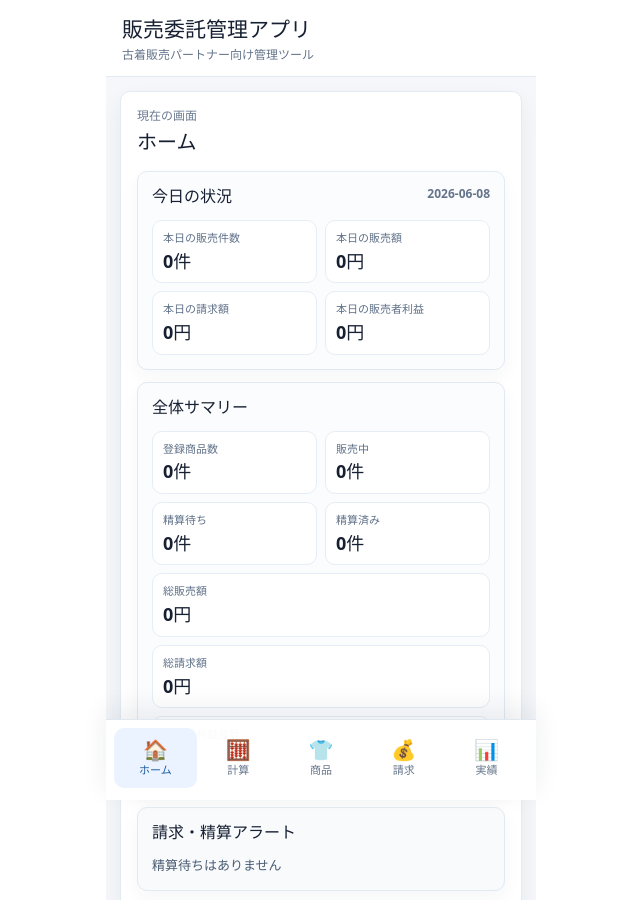
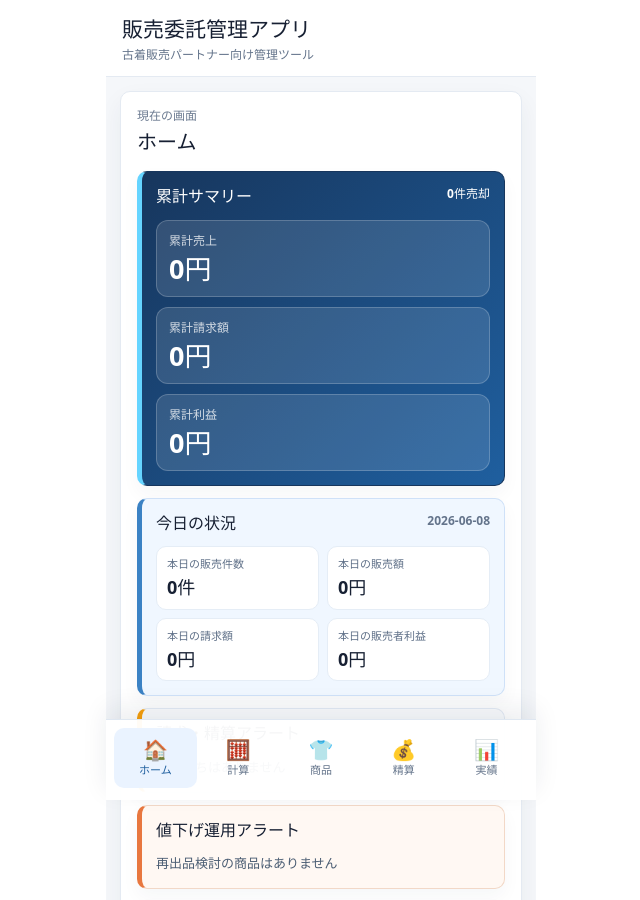
Before and after one commit to k-r-base425/partners----, a React (Vite) app: page / in a window 1280 px wide. Shown: the top 900 px of the page, without its empty margins (319-959 px from the left). Built offline with nearby package versions, Linux system fonts and the light colour scheme.

Commit message:
ホーム画面改善とユーザーネーム削除と売却登録UI修正

```diff
--- a/src/App.css
+++ b/src/App.css
@@ -136,6 +136,7 @@
 .dashboard-section-card {
   background: #fbfcfe;
   border: 1px solid #e1e9f3;
+  border-left: 5px solid #c7d7ea;
   border-radius: 10px;
   box-shadow: 0 8px 18px rgba(29, 43, 64, 0.04);
   display: grid;
@@ -143,6 +144,34 @@
   max-width: 100%;
   min-width: 0;
   padding: 14px;
+}
+
+.cumulative-summary-card {
+  background: linear-gradient(135deg, #17365d, #1f5f9f);
+  border-color: #17365d;
+  border-left-color: #65d4ff;
+  color: #ffffff;
+}
+
+.today-summary-card {
+  background: #f0f7ff;
+  border-color: #cfe1f8;
+  border-left-color: #3b82c4;
+}
+
+.settlement-alert-card {
+  border-left-color: #f59e0b;
+}
+
+.relist-alert-card {
+  background: #fff8f3;
+  border-color: #f2d8c7;
+  border-left-color: #e8773f;
+}
+
+.recent-sales-card {
+  background: #ffffff;
+  border-left-color: #94a3b8;
 }
 
 .dashboard-section-heading {
@@ -159,6 +188,40 @@
   font-weight: 900;
   line-height: 1.35;
   margin: 0;
+}
+
+.cumulative-summary-card .dashboard-section-heading h3,
+.cumulative-summary-card .dashboard-section-heading span {
+  color: #ffffff;
+}
+
+.cumulative-total-list {
+  display: grid;
+  gap: 10px;
+}
+
+.cumulative-total-list article {
+  background: rgba(255, 255, 255, 0.12);
+  border: 1px solid rgba(255, 255, 255, 0.2);
+  border-radius: 12px;
+  display: grid;
+  gap: 5px;
+  padding: 12px;
+}
+
+.cumulative-total-list span {
+  color: rgba(255, 255, 255, 0.78);
+  font-size: 12px;
+  font-weight: 900;
+  line-height: 1.35;
+}
+
+.cumulative-total-list strong {
+  color: #ffffff;
+  font-size: 27px;
+  font-weight: 900;
+  line-height: 1.1;
+  overflow-wrap: anywhere;
 }
 
 .dashboard-section-heading span {
@@ -365,7 +428,7 @@
 .feature-card-grid {
   display: grid;
   gap: 10px;
-  grid-template-columns: 1fr;
+  grid-template-columns: repeat(2, minmax(0, 1fr));
 }
 
 .quick-action-card {
@@ -378,15 +441,15 @@
   display: flex;
   flex-direction: column;
   gap: 4px;
-  min-height: 64px;
-  padding: 14px;
+  min-height: 76px;
+  padding: 12px;
   text-align: left;
   touch-action: manipulation;
   width: 100%;
 }
 
 .quick-action-card span {
-  font-size: 15px;
+  font-size: 14px;
   font-weight: 800;
   line-height: 1.35;
 }
@@ -884,6 +947,18 @@
   color: #17643a;
 }
 
+.product-badge.pending {
+  background: #fff8e7;
+  border-color: #f3dfaa;
+  color: #745b18;
+}
+
+.product-badge.settled {
+  background: #ecfdf5;
+  border-color: #bbebd3;
+  color: #17643a;
+}
+
 .product-title {
   color: #172033;
   font-size: 15px;
@@ -976,6 +1051,57 @@
   padding-top: 12px;
 }
 
+.product-card-cta,
+.product-next-step,
+.sale-complete-message {
+  background: #f8fbff;
+  border: 1px solid #dfe9f5;
+  border-radius: 10px;
+  display: grid;
+  gap: 8px;
+  margin-top: 10px;
+  padding: 10px;
+}
+
+.product-card-cta p,
+.product-next-step span,
+.sale-form-description,
+.sale-form-note,
+.settled-note {
+  color: #64748b;
+  font-size: 12px;
+  font-weight: 800;
+  line-height: 1.5;
+  margin: 0;
+}
+
+.product-next-step {
+  background: #f8fbff;
+  margin: 0;
+}
+
+.product-next-step.pending {
+  background: #fffaf0;
+  border-color: #f3d28e;
+}
+
+.product-next-step.settled {
+  background: #f0fdf7;
+  border-color: #bbebd3;
+}
+
+.product-next-step strong {
+  color: #172033;
+  font-size: 13px;
+  font-weight: 900;
+  line-height: 1.35;
+}
+
+.settled-note {
+  color: #17643a;
+  font-weight: 900;
+}
+
 .detail-panel-section {
   display: grid;
   gap: 8px;
@@ -1033,6 +1159,16 @@
 
 .action-buttons .sale-product-button {
   grid-column: 1 / -1;
+}
+
+.sale-complete-message {
+  background: #f0fdf7;
+  border-color: #bbebd3;
+  margin: 0 0 12px;
+}
+
+.sale-complete-message .form-message {
+  margin: 0;
 }
 
 .product-card-header {
--- a/src/App.tsx
+++ b/src/App.tsx
@@ -156,7 +156,7 @@ const bottomNavItems: BottomNavItem[] = [
   { id: 'dashboard', label: 'ホーム', icon: '🏠' },
   { id: 'simulation', label: '計算', icon: '🧮' },
   { id: 'products', label: '商品', icon: '👕' },
-  { id: 'billing', label: '請求', icon: '💰' },
+  { id: 'billing', label: '精算', icon: '💰' },
   { id: 'sales', label: '実績', icon: '📊' },
 ]
 
@@ -275,7 +275,7 @@ const ruleSections: {
       '初期値は215円です',
       '実際にかかった送料が違う場合は、手入力で修正してください',
       '送料が変わると、販売者利益も変わります',
-      '発送方法や送料は、販売先・商品サイズに応じて適宜確認してください',
+      '発送方法や送料は、販売先・商品内容に応じて適宜確認してください',
     ],
   },
   {
@@ -370,6 +370,8 @@ const getMaterialCategoryLabel = (category: MaterialCategory) =>
   materialCategories.find((item) => item.value === category)?.label ?? category
 const getMaterialTypeLabel = (type: MaterialType) =>
   type === 'file' ? 'PDFファイル' : 'URL'
+const getProductStatusLabel = (status: ProductStatus) =>
+  status === '請求待ち' ? '精算待ち' : status === '請求済み' ? '精算済み' : status
 const formatProductCode = (sequence: number) => `BT-${String(sequence).padStart(4, '0')}`
 const getProductCodeNumber = (code: string) => {
   const match = code.match(/^BT-(\d+)$/)
@@ -496,7 +498,7 @@ const createProductsCsv = (items: Product[]) => {
     product.code,
     product.name,
     getCategoryLabel(product.category),
-    product.status,
+    getProductStatusLabel(product.status),
     product.startPrice,
     product.targetPrice,
     product.internalLowestPrice,
@@ -516,6 +518,58 @@ const createProductsCsv = (items: Product[]) => {
   ])
 
     return [headers, ...rows].map((row) => row.map(escapeCsvValue).join(',')).join('\n')
+}
+
+const stripIgnoredProductFields = (product: Product) => {
+  const {
+    id,
+    code,
+    name,
+    category,
+    startPrice,
+    targetPrice,
+    internalLowestPrice,
+    listingDate,
+    status,
+    memo,
+    createdAt,
+    soldDate,
+    marketplace,
+    soldPrice,
+    shippingFee,
+    feeRate,
+    platformFee,
+    netSales,
+    billingAmount,
+    sellerProfit,
+    profitRate,
+    billedDate,
+  } = product
+
+  return {
+    id,
+    code,
+    name,
+    category,
+    startPrice,
+    targetPrice,
+    internalLowestPrice,
+    listingDate,
+    status,
+    memo,
+    createdAt,
+    soldDate,
+    marketplace,
+    soldPrice,
+    shippingFee,
+    feeRate,
+    platformFee,
+    netSales,
+    billingAmount,
+    sellerProfit,
+    profitRate,
+    billedDate,
+  }
 }
 
 const downloadTextFile = (content: string, fileName: string, type: string) => {
@@ -1372,7 +1426,7 @@ function App() {
     setActiveSaleProductId(null)
     setSaleForm(createSaleForm())
     setSaleError('')
-    setSaleMessage('売却情報を登録しました。')
+    setSaleMessage('売却登録が完了しました。商品は精算待ちに移動しました。')
   }
 
   const handleMarkAsBilled = (productId: string) => {
@@ -1438,7 +1492,7 @@ function App() {
     downloadTextFile(
       JSON.stringify(
         {
-          products,
+          products: products.map(stripIgnoredProductFields),
           materials,
         },
         null,
@@ -1656,7 +1710,7 @@ function App() {
           </p>
         </div>
         <span className={product.status === '請求済み' ? 'sales-status billed' : 'sales-status'}>
-          {product.status}
+          {getProductStatusLabel(product.status)}
         </span>
       </div>
 
@@ -1740,7 +1794,28 @@ function App() {
     if (activeScreen === 'dashboard') {
       return (
         <div className="dashboard-layout">
-          <section className="dashboard-section-card" aria-labelledby="today-status-title">
+          <section className="dashboard-section-card cumulative-summary-card" aria-labelledby="cumulative-summary-title">
+            <div className="dashboard-section-heading">
+              <h3 id="cumulative-summary-title">累計サマリー</h3>
+              <span>{overallSalesStats.count}件売却</span>
+            </div>
+            <div className="cumulative-total-list">
+              <article>
+                <span>累計売上</span>
+                <strong>{formatYen(overallSalesStats.totalSales)}</strong>
+              </article>
+              <article>
+                <span>累計請求額</span>
+                <strong>{formatYen(overallSalesStats.totalBilling)}</strong>
+              </article>
+              <article>
+                <span>累計利益</span>
+                <strong>{formatYen(overallSalesStats.totalSellerProfit)}</strong>
+              </article>
+            </div>
+          </section>
+
+          <section className="dashboard-section-card today-summary-card" aria-labelledby="today-status-title">
             <div className="dashboard-section-heading">
               <h3 id="today-status-title">今日の状況</h3>
               <span>{todayString}</span>
@@ -1765,47 +1840,11 @@ function App() {
             </div>
           </section>
 
-          <section className="dashboard-section-card" aria-labelledby="overall-summary-title">
-            <div className="dashboard-section-heading">
-              <h3 id="overall-summary-title">全体サマリー</h3>
-            </div>
-            <div className="dashboard-metric-grid">
-              <article>
-                <span>登録商品数</span>
-                <strong>{products.length}件</strong>
-              </article>
-              <article>
-                <span>販売中</span>
-                <strong>{products.filter((product) => product.status === '販売中').length}件</strong>
-              </article>
-              <article>
-                <span>精算待ち</span>
-                <strong>{allPendingBillingProducts.length}件</strong>
-              </article>
-              <article>
-                <span>精算済み</span>
-                <strong>{products.filter((product) => product.status === '請求済み').length}件</strong>
-              </article>
-              <article className="dashboard-metric-wide">
-                <span>総販売額</span>
-                <strong>{formatYen(overallSalesStats.totalSales)}</strong>
-              </article>
-              <article className="dashboard-metric-wide">
-                <span>総請求額</span>
-                <strong>{formatYen(overallSalesStats.totalBilling)}</strong>
-              </article>
-              <article className="dashboard-metric-wide">
-                <span>販売者利益合計</span>
-                <strong>{formatYen(overallSalesStats.totalSellerProfit)}</strong>
-              </article>
-            </div>
-          </section>
-
           <section
             className={
               allPendingBillingProducts.length > 0
-                ? 'dashboard-section-card dashboard-alert-card'
-                : 'dashboard-section-card dashboard-muted-card'
+                ? 'dashboard-section-card settlement-alert-card dashboard-alert-card'
+                : 'dashboard-section-card settlement-alert-card dashboard-muted-card'
             }
             aria-labelledby="billing-alert-title"
           >
@@ -1855,7 +1894,7 @@ function App() {
             )}
           </section>
 
-          <section className="dashboard-section-card" aria-labelledby="price-drop-alert-title">
+          <section className="dashboard-section-card relist-alert-card" aria-labelledby="price-drop-alert-title">
             <div className="dashboard-section-heading">
               <h3 id="price-drop-alert-title">値下げ運用アラート</h3>
             </div>
@@ -1881,7 +1920,7 @@ function App() {
             )}
           </section>
 
-          <section className="dashboard-section-card" aria-labelledby="recent-sales-title">
+          <section className="dashboard-section-card recent-sales-card" aria-labelledby="recent-sales-title">
             <div className="dashboard-section-heading">
               <h3 id="recent-sales-title">最近の販売</h3>
               <span>直近5件</span>
@@ -2178,7 +2217,7 @@ function App() {
               >
                 {productStatuses.map((status) => (
                   <option key={status} value={status}>
-                    {status}
+                    {getProductStatusLabel(status)}
                   </option>
                 ))}
               </select>
@@ -2206,7 +2245,18 @@ function App() {
 
           <section className="product-list-section" aria-labelledby="product-list-title">
             <h3 id="product-list-title">登録済み商品一覧</h3>
-            {saleMessage && <p className="form-message success">{saleMessage}</p>}
+            {saleMessage && (
+              <div className="sale-complete-message">
+                <p className="form-message success">{saleMessage}</p>
+                <button
+                  className="dashboard-action-button"
+                  type="button"
+                  onClick={() => setActiveScreen('billing')}
+                >
+                  請求・精算管理を開く
+                </button>
+              </div>
+            )}
 
             <div className="product-list-controls">
               <div className="product-counts">
@@ -2234,7 +2284,7 @@ function App() {
                   <option value="すべて">すべて</option>
                   {productStatusFilterOptions.map((status) => (
                     <option key={status} value={status}>
-                      {status}
+                      {getProductStatusLabel(status)}
                     </option>
                   ))}
                 </select>
@@ -2302,6 +2352,8 @@ function App() {
                   const priceDropInfo = calculatePriceDropInfo(product)
                   const isDetailExpanded = isSectionExpanded(product.id, 'detail')
                   const isSold = product.soldPrice !== undefined
+                  const isPendingSettlement = product.status === '請求待ち'
+                  const isSettled = product.status === '請求済み'
 
                   return (
                     <article className="product-card" key={product.id}>
@@ -2314,10 +2366,24 @@ function App() {
                                   ? product.soldDate || '販売日未入力'
                                   : product.listingDate || '未出品'}
                               </span>
-                              <span className={isSold ? 'product-badge sold' : 'product-badge'}>
-                                {isSold && product.marketplace
+                              <span
+                                className={
+                                  isSettled
+                                    ? 'product-badge settled'
+                                    : isPendingSettlement
+                                      ? 'product-badge pending'
+                                      : isSold
+                                        ? 'product-badge sold'
+                                        : 'product-badge'
+                                }
+                              >
+                                {isSettled
+                                  ? '精算済み'
+                                  : isPendingSettlement
+                                    ? '精算待ち'
+                                    : isSold && product.marketplace
                                       ? getChannelLabel(product.marketplace)
-                                  : product.status}
+                                      : getProductStatusLabel(product.status)}
                               </span>
                             </div>
                             <button
@@ -2371,6 +2437,36 @@ function App() {
                           </div>
                         </div>
                       </div>
+
+                      {!isDetailExpanded && (
+                        <div className="product-card-cta">
+                          {!isSold && (
+                            <>
+                              <button
+                                className="sale-product-button"
+                                type="button"
+                                onClick={() => handleOpenSaleForm(product)}
+                              >
+                                売却登録する
+                              </button>
+                              <p>売れたら販売価格・送料を登録します</p>
+                            </>
+                          )}
+                          {isPendingSettlement && (
+                            <>
+                              <button
+                                className="sale-product-button"
+                                type="button"
+                                onClick={() => setActiveScreen('billing')}
+                              >
+                                請求・精算管理を開く
+                              </button>
+                              <p>この商品は精算待ちです</p>
+                            </>
+                          )}
+                          {isSettled && <p className="settled-note">精算済みの商品です</p>}
+                        </div>
+                      )}
 
                       {isDetailExpanded && (
                         <div className="product-detail-panel">
@@ -2502,14 +2598,67 @@ function App() {
 
                           <section className="detail-panel-section" aria-label="操作">
                             <h5>操作</h5>
+                            <div
+                              className={
+                                isSettled
+                                  ? 'product-next-step settled'
+                                  : isPendingSettlement
+                                    ? 'product-next-step pending'
+                                    : 'product-next-step'
+                              }
+                            >
+                              <strong>
+                                {isSettled
+                                  ? '精算済みです'
+                                  : isPendingSettlement
+                                    ? '精算待ちです'
+                                    : '販売中です'}
+                              </strong>
+                              <span>
+                                {isSettled
+                                  ? '必要に応じて売却情報を確認・編集できます。'
+                                  : isPendingSettlement
+                                    ? '次は請求・精算管理で精算済みにします。'
+                                    : '売れたら販売価格・送料を登録します。'}
+                              </span>
+                            </div>
                             <div className="action-buttons">
+                              {!isSold && (
                                 <button
                                   className="sale-product-button"
                                   type="button"
                                   onClick={() => handleOpenSaleForm(product)}
                                 >
-                                {isSold ? '売却情報を編集' : '販売登録'}
+                                  売却登録する
                                 </button>
+                              )}
+                              {isPendingSettlement && (
+                                <button
+                                  className="sale-product-button"
+                                  type="button"
+                                  onClick={() => setActiveScreen('billing')}
+                                >
+                                  請求・精算管理を開く
+                                </button>
+                              )}
+                              {isSold && !isSettled && (
+                                <button
+                                  className="edit-product-button"
+                                  type="button"
+                                  onClick={() => handleOpenSaleForm(product)}
+                                >
+                                  売却情報を編集
+                                </button>
+                              )}
+                              {isSettled && (
+                                <button
+                                  className="edit-product-button"
+                                  type="button"
+                                  onClick={() => handleOpenSaleForm(product)}
+                                >
+                                  売却情報を確認・編集
+                                </button>
+                              )}
                               <button
                                 className="edit-product-button"
                                 type="button"
@@ -2530,6 +2679,9 @@ function App() {
                           {activeSaleProductId === product.id && activeSaleResult && (
                             <section className="sale-form-section" aria-label="売却登録フォーム">
                               <h5>{isSold ? '売却情報を編集' : '売却登録'}</h5>
+                              <p className="sale-form-description">
+                                売れた商品の販売価格・送料を登録すると、請求額と利益が自動計算されます。
+                              </p>
 
                               {saleError && <p className="form-message error">{saleError}</p>}
                               {saleMessage && <p className="form-message success">{saleMessage}</p>}
@@ -2645,12 +2797,15 @@ function App() {
                               </dl>
 
                               <div className="sale-form-actions">
+                                <p className="sale-form-note">
+                                  保存後、この商品は精算待ちとして管理されます。
+                                </p>
                                 <button
                                   className="primary-submit-button"
                                   type="button"
                                   onClick={() => handleSaleSubmit(product)}
                                 >
-                                  売却情報を登録する
+                                  {isSold ? '売却情報を更新する' : '売却完了として登録'}
                                 </button>
                                 <button
                                   className="secondary-button"
@@ -2900,8 +3055,8 @@ function App() {
                 }
               >
                 <option value="すべて">すべて</option>
-                <option value="請求待ち">請求待ち</option>
-                <option value="請求済み">請求済み</option>
+                <option value="請求待ち">精算待ち</option>
+                <option value="請求済み">精算済み</option>
               </select>
             </label>
 
```
Lines whose indentation alone changed are shown as unchanged.
